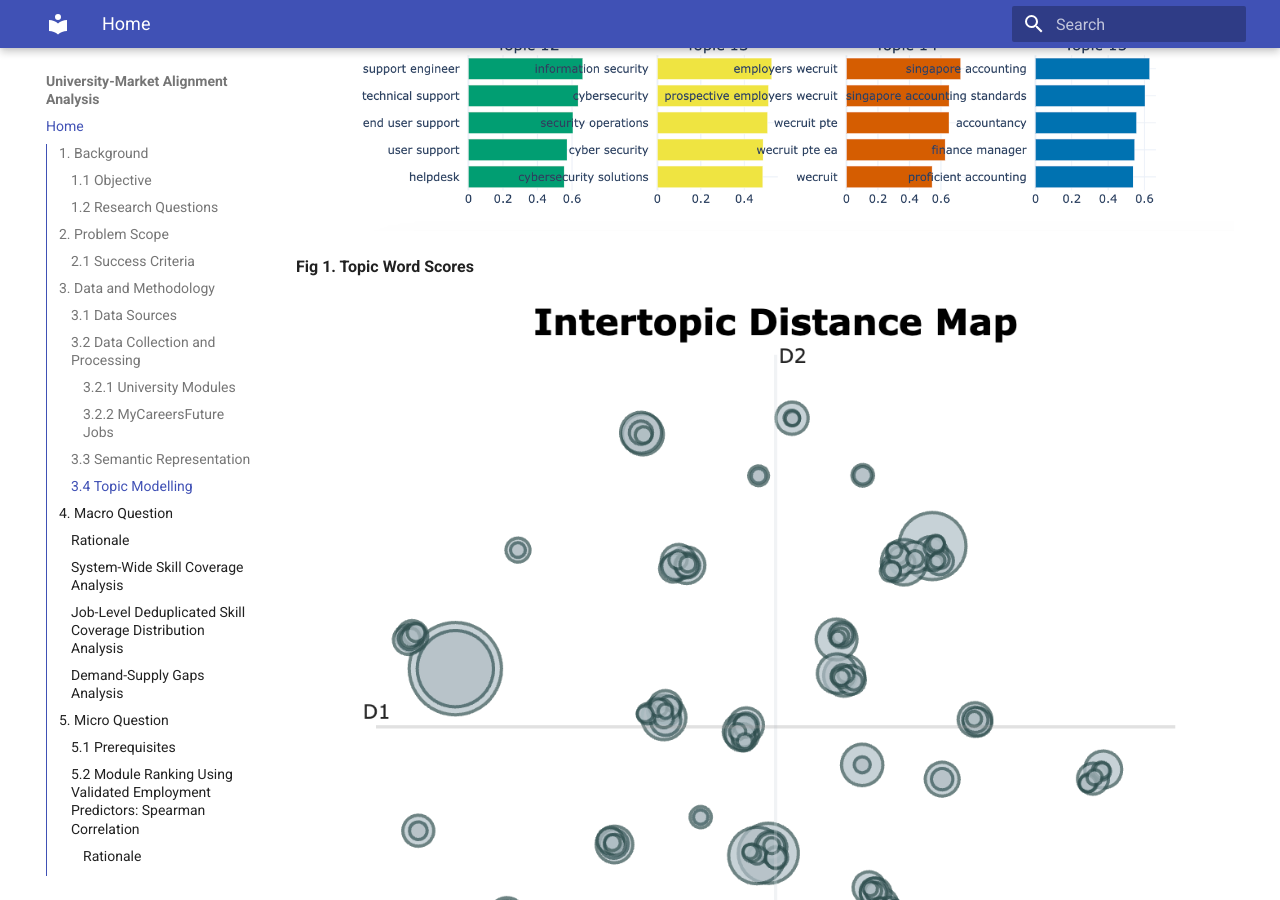
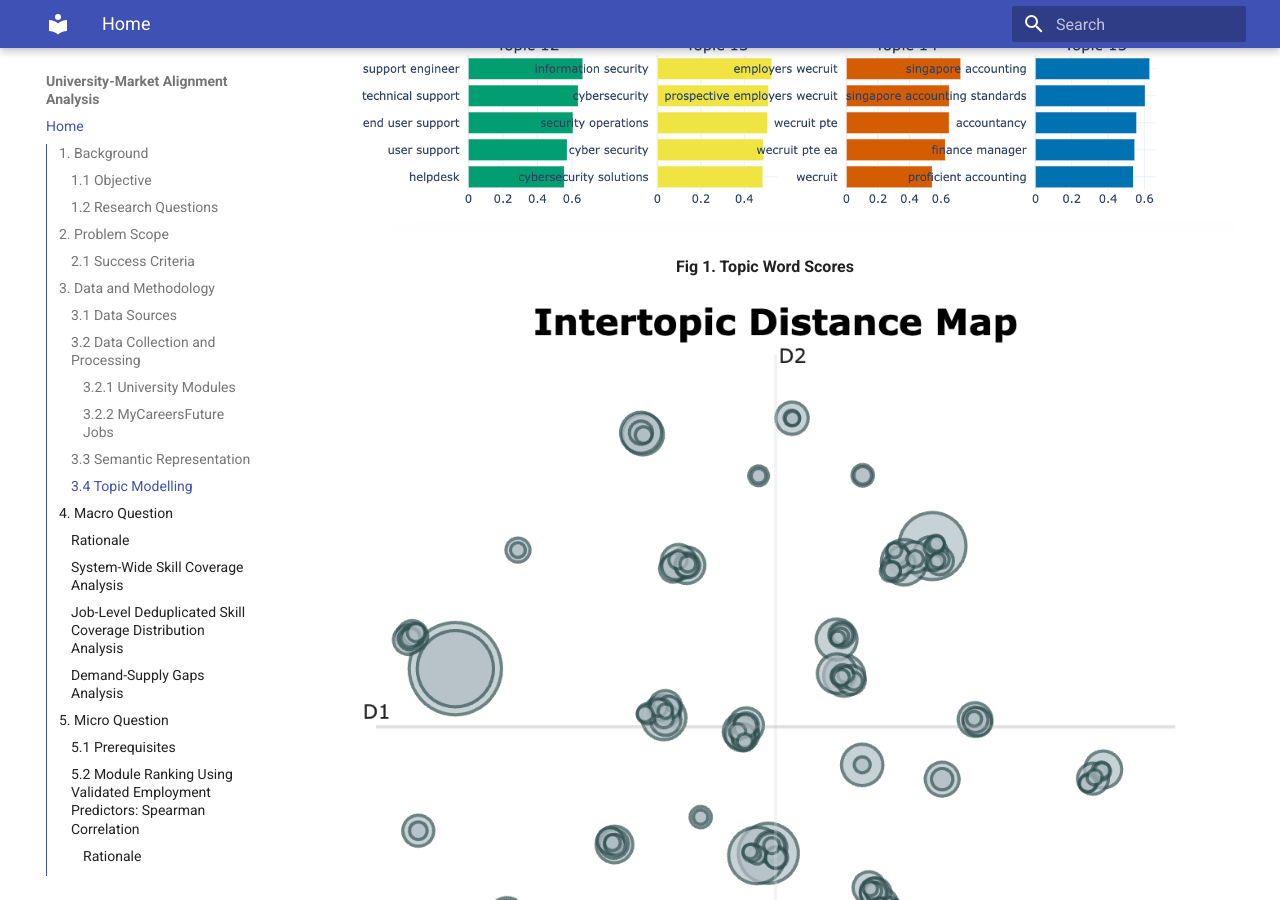
Before and after one commit to annikaljy/dsa4264, an MkDocs documentation site: the page built from docs/index.md, in a window 1280 px wide and 900 px high, scrolled down 3535 px. Built offline with MkDocs 1.6.1 and Material for MkDocs 9.7.7, drawn with Linux system fonts in a browser that asks for light colours.

Commit message:
Center figure captions

```diff
--- a/docs/index.md
+++ b/docs/index.md
@@ -83,13 +83,11 @@ representation_model = [KeyBERTInspired(), MaximalMarginalRelevance(diversity=0.
 
 **Figure 2** validates the semantic coherence of individual topics. Each topic exhibits clearly distinct, high scoring keywords. These topics are then used as the job market benchmark for evaluating university modules.
 
-![](images/image14.png)
+<p align="center"><img src="images/image14.png" alt="Fig 1. Topic Word Scores"></p>
+<p align="center"><strong>Fig 1. Topic Word Scores</strong></p>
 
-**Fig 1. Topic Word Scores**
-
-![](images/image15.png)
-
-**Fig 2. Intertopic Distance Map**
+<p align="center"><img src="images/image15.png" alt="Fig 2. Intertopic Distance Map"></p>
+<p align="center"><strong>Fig 2. Intertopic Distance Map</strong></p>
 
 Modules were embedded using the same model, then assigned to BERTopic clusters. For each degree, all modules' assigned clusters identify relevant jobs. Cosine similarity between module and job embeddings produces final rankings using composite scores (40% cluster breadth, 40% average similarity, 20% max similarity), balancing curriculum-wide relevance with specialization depth.
 
@@ -118,9 +116,8 @@ Coverage was then analysed at three levels:
 2. Job-level deduplicated coverage distribution
 3. Demand-supply gaps for highly demanded skills
 
-![](images/image16.png)
-
-**Figure 3. Skill Coverage Pie Charts**
+<p align="center"><img src="images/image16.png" alt="Figure 3. Skill Coverage Pie Charts"></p>
+<p align="center"><strong>Figure 3. Skill Coverage Pie Charts</strong></p>
 
 **Deduplicated coverage (50.3%)** is much higher than **non-deduplicated coverage (8.5%)**, suggesting that universities cover a reasonable range of skills but not the ones most demanded. NUS records the highest coverage on both measures, likely reflecting its broader disciplinary scope, but no university performs strongly enough on its own to close the gap.
 
@@ -128,9 +125,8 @@ Coverage was then analysed at three levels:
 
 Job-level coverage was then computed as the proportion of a posting's unique demanded skills that were covered.
 
-![](images/image4.png)
-
-**Figure 4. Job-Level Skill Coverage Histograms**
+<p align="center"><img src="images/image4.png" alt="Figure 4. Job-Level Skill Coverage Histograms"></p>
+<p align="center"><strong>Figure 4. Job-Level Skill Coverage Histograms</strong></p>
 
 Across all three universities, the mean and median job-level coverage are both **56.2%**, indicating moderate coverage per job posting. NUS again records the highest and most consistent job-level coverage, with a mean and median of 52.4% and 52.6% respectively, followed by SMU and SUTD which show lower and more uneven performance across jobs.
 
@@ -138,17 +134,15 @@ Across all three universities, the mean and median job-level coverage are both *
 
 For each demanded skill, the **skill gap** was defined as the difference between job demand and university supply.
 
-![](images/image9.png)
-
-**Figure 5. Demand-Supply Gap Scatter Plot and Dumbbell Plot**
+<p align="center"><img src="images/image9.png" alt="Figure 5. Demand-Supply Gap Scatter Plot and Dumbbell Plot"></p>
+<p align="center"><strong>Figure 5. Demand-Supply Gap Scatter Plot and Dumbbell Plot</strong></p>
 
 University skill supply is generally well below job market demand, with most points falling below the parity line, suggesting that the issue is not just teaching these skills, but teaching them at sufficient scale. The largest gaps are concentrated in broad, transferable skills like teamwork, interpersonal skills, and customer service, rather than narrow technical skills.
 
 We then focused on the twelve most in-demand skills, expressing university skill supply as a percentage of job market demand.
 
-![](images/image2.png)
-
-**Figure 6. Top 12 Most In-Demand Skills Coverage Bar Graph**
+<p align="center"><img src="images/image2.png" alt="Figure 6. Top 12 Most In-Demand Skills Coverage Bar Graph"></p>
+<p align="center"><strong>Figure 6. Top 12 Most In-Demand Skills Coverage Bar Graph</strong></p>
 
 Even for the best-covered skills, including leadership and communication, university supply is only about **1% or less** of job demand. Coverage is highest for NUS, followed by SMU and finally, SUTD.
 
@@ -171,9 +165,8 @@ While the macro-level analysis provides a broad view of curriculum skill coverag
 
 **Figure 7** shows that foundational modules are left-skewed in the distribution, below the median of 0.32. In contrast, higher level modules are more sparse, with many scoring above 0.6. This pattern holds across all 10 degrees, suggesting that foundational modules undervaluation is a structural phenomenon rather than a degree-specific anomaly.
 
-![](images/image6.png)
-
-**Fig 7. Cosine Similarity Across All 10 NUS Degrees**
+<p align="center"><img src="images/image6.png" alt="Fig 7. Cosine Similarity Across All 10 NUS Degrees"></p>
+<p align="center"><strong>Fig 7. Cosine Similarity Across All 10 NUS Degrees</strong></p>
 
 This presents a methodological gap: a naive direct-similarity mapping would incorrectly flag foundational modules as curriculum weaknesses. To address this methodological gap, we introduce **prerequisite breadth** defined as the number of downstream modules that structurally depend on a given module using `dependent_mods_dedup.csv` and `nus_prerequisite_graph.json`:
 
@@ -183,9 +176,8 @@ $$
 
 **Figure 8** plots each module along both dimensions for all 10 degrees. Across degrees, foundational modules like MNO1706 and MKT1705 in Accountancy and Real Estate, and EE2211 and MA1513 in Civil Engineering, consistently occupy the top left quadrant. Together, they suggest that a two-dimensional framework combining direct job relevance with prerequisite breadth is necessary for a complete picture. How these foundational modules are formally incorporated into our relevance scoring is addressed in the following micro-level analysis.
 
-![](images/image8.png)
-
-**Figure 8. Cosine Similarity Against Prerequisite Breadth Across All Degrees**
+<p align="center"><img src="images/image8.png" alt="Figure 8. Cosine Similarity Against Prerequisite Breadth Across All Degrees"></p>
+<p align="center"><strong>Figure 8. Cosine Similarity Against Prerequisite Breadth Across All Degrees</strong></p>
 
 ### 5.2 Module Ranking Using Validated Employment Predictors: Spearman Correlation
 
@@ -277,33 +269,28 @@ $$
 
 **0.250** was selected as the largest admissible threshold that satisfies all null, stability and retention constraints, making it conservative, stable and defensible for public-sector comparison.
 
-![](images/image13.png)
+<p align="center"><img src="images/image13.png" alt="Figure 9. Real vs Null Degree-Job Similarity Distributions"></p>
+<p align="center"><strong>Figure 9. Real vs Null Degree-Job Similarity Distributions</strong></p>
 
-**Figure 9. Real vs Null Degree-Job Similarity Distributions**
-
-![](images/image5.png)
-
-**Figure 10. Threshold Selection Dashboard**
+<p align="center"><img src="images/image5.png" alt="Figure 10. Threshold Selection Dashboard"></p>
+<p align="center"><strong>Figure 10. Threshold Selection Dashboard</strong></p>
 
 #### Results
 
-![](images/image12.png)
-
-**Figure 11. Semantic Market Alignment**
+<p align="center"><img src="images/image12.png" alt="Figure 11. Semantic Market Alignment"></p>
+<p align="center"><strong>Figure 11. Semantic Market Alignment</strong></p>
 
 - NUS Industrial Design and the Accountancy programmes are the strongest broad-market performers, with reach above 21% and mean similarity around 0.21.
 - SMU Economics (0.43%, 0.123) and NUS Data Science Analytics (1.38%, 0.133) are the weakest.
 
-![](images/image11.png)
-
-**Figure 12. Top 6 Broadest Degrees**
+<p align="center"><img src="images/image11.png" alt="Figure 12. Top 6 Broadest Degrees"></p>
+<p align="center"><strong>Figure 12. Top 6 Broadest Degrees</strong></p>
 
 - SMU Business is the broadest degree, followed by NUS Industrial Design and the two Accountancy programmes.
 - SUTD Architecture is relatively broad, but more concentrated in construction- and engineering-related families.
 
-![](images/image10.png)
-
-**Figure 13. Programme Robustness**
+<p align="center"><img src="images/image10.png" alt="Figure 13. Programme Robustness"></p>
+<p align="center"><strong>Figure 13. Programme Robustness</strong></p>
 
 - SMU Business appears broadly robust, while SUTD Design AI and SUTD Engineering Systems are more concentrated in a small number of modules.
 - These robustness patterns should be interpreted cautiously, as they depend partly on the weighting scheme used.
@@ -314,9 +301,8 @@ These collective scores were pooled across all 21 degrees to derive preparation
 
 Across the 21 degrees, substantial variation in targeted market fit was observed:
 
-![](images/image7.png)
-
-**Figure 14. Cross-degree ranking of targeted market fit**
+<p align="center"><img src="images/image7.png" alt="Figure 14. Cross-degree ranking of targeted market fit"></p>
+<p align="center"><strong>Figure 14. Cross-degree ranking of targeted market fit</strong></p>
 
 - Business, Accountancy, and Information Systems record the highest shares of well-prepared jobs (75.8–81.1%).
 - Data Science (7.6%), Economics (13.7%), and Engineering Systems (14.7%) record the lowest shares of well-prepared jobs.
@@ -324,15 +310,13 @@ Across the 21 degrees, substantial variation in targeted market fit was observed
 
 By field, Business degrees (mean: 59.2% well-prepared) significantly outperform Computing (37.6%) and Data Science (7.6%). This is concerning for Singapore's digital economy goals.
 
-![](images/image1.png)
-
-**Figure 15. Targeted market fit by academic category**
+<p align="center"><img src="images/image1.png" alt="Figure 15. Targeted market fit by academic category"></p>
+<p align="center"><strong>Figure 15. Targeted market fit by academic category</strong></p>
 
 Market size showed only a weak positive correlation with preparation quality ($\rho = 0.089$), suggesting that job availability alone does not strongly predict degree readiness.
 
-![](images/image3.png)
-
-**Figure 16. Relationship between market size and targeted market fit**
+<p align="center"><img src="images/image3.png" alt="Figure 16. Relationship between market size and targeted market fit"></p>
+<p align="center"><strong>Figure 16. Relationship between market size and targeted market fit</strong></p>
 
 ## 6. Policy Recommendations
 
```
